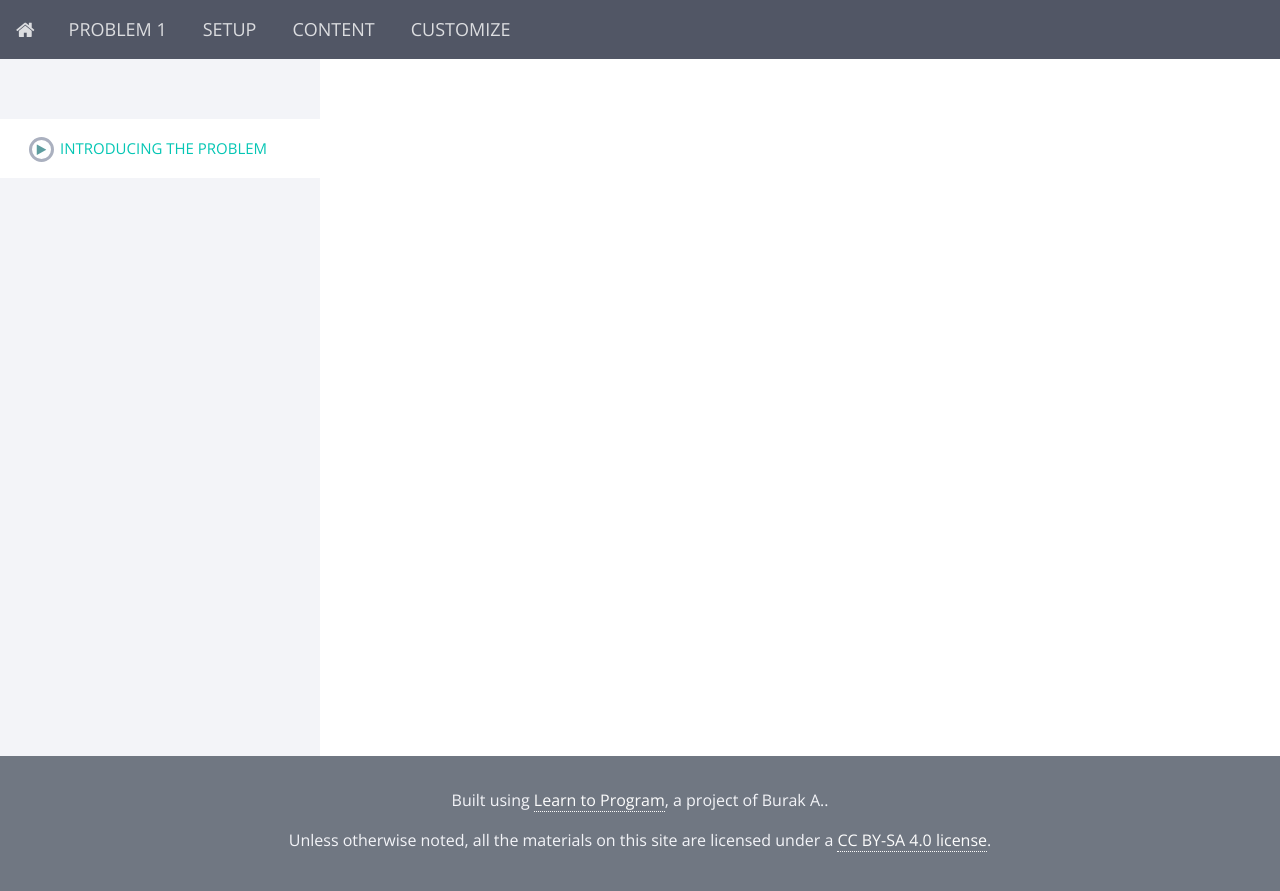
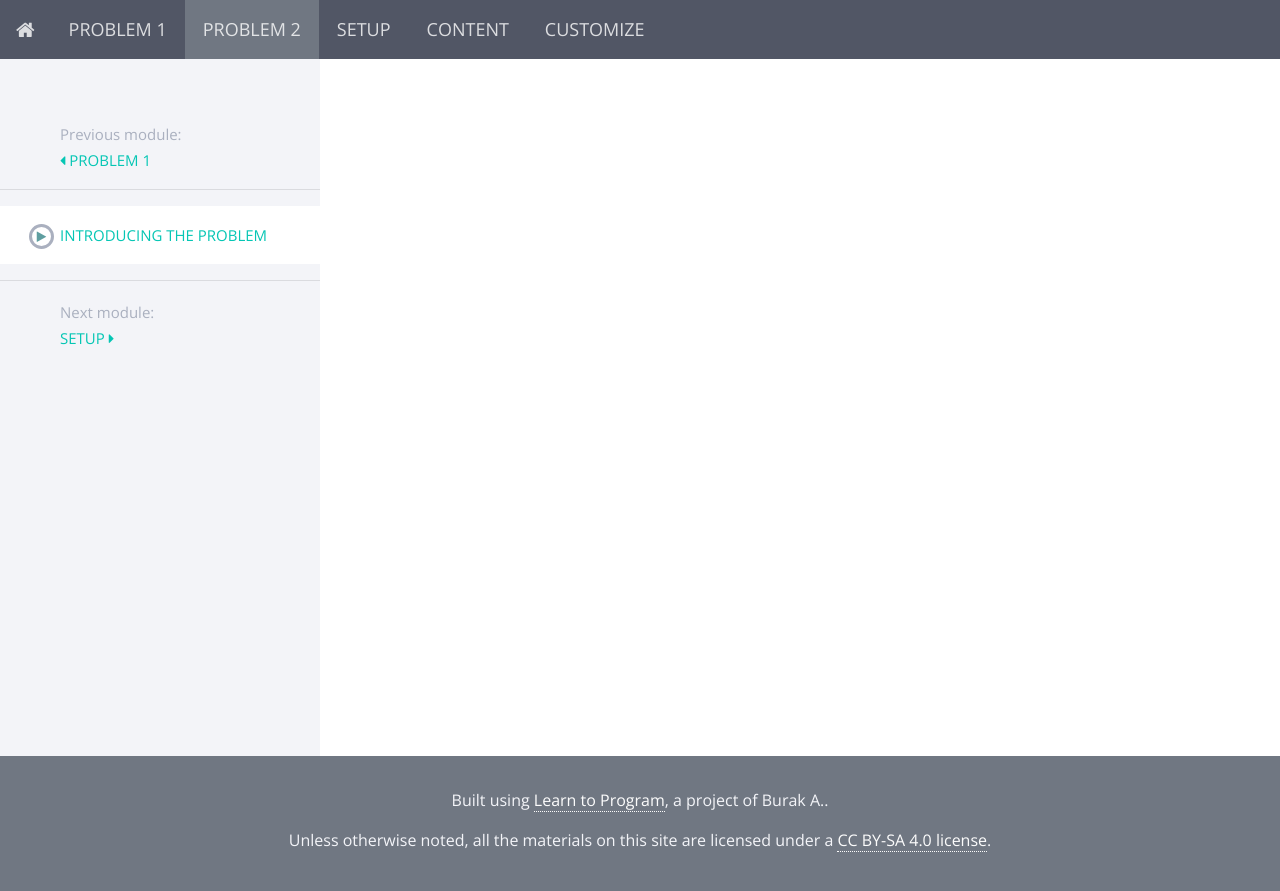
Before and after one commit to burakayy7/learn-to-program, a Jekyll site: the page built from modules/Problem 2/_posts/2000-01-01-Introducing-the-Problem.md, in a window 1280 px wide. Shown: the top 891 px of the page. Built offline with Jekyll 4.4.1, drawn with Linux system fonts in a browser that asks for light colours; nearby versions of some CDN libraries.

Commit message:
Update course.yml

```diff
--- a/_data/course.yml
+++ b/_data/course.yml
@@ -1,3 +1,3 @@
 title: Learn-to-Program
 description: Learn to code by learning how to attack problems, and how to apply Python skills.
-modules: ["Problem 1", "setup", "content", "customize"]
+modules: ["Problem 1", "Problem 2", "setup", "content", "customize"]
```
